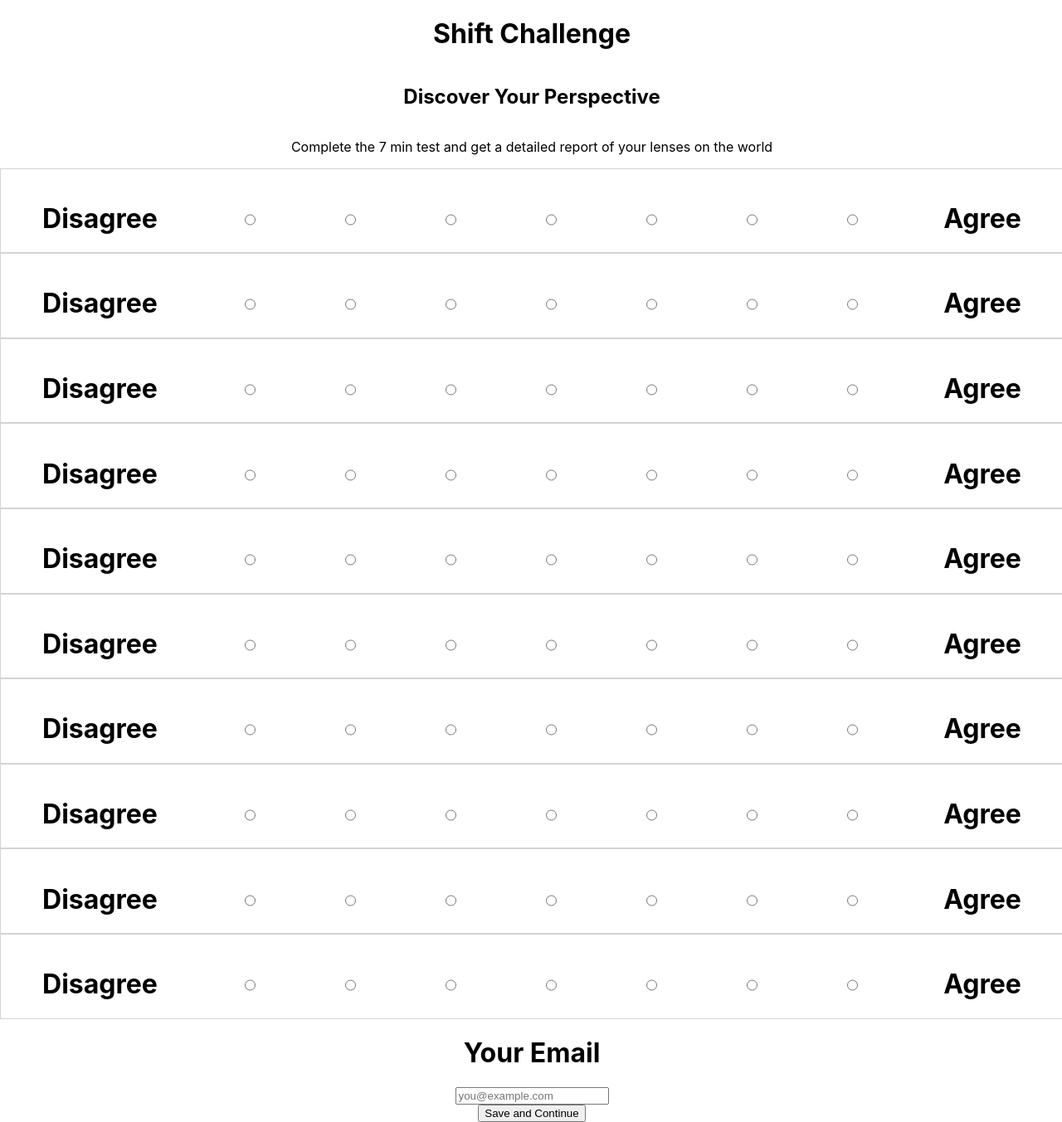
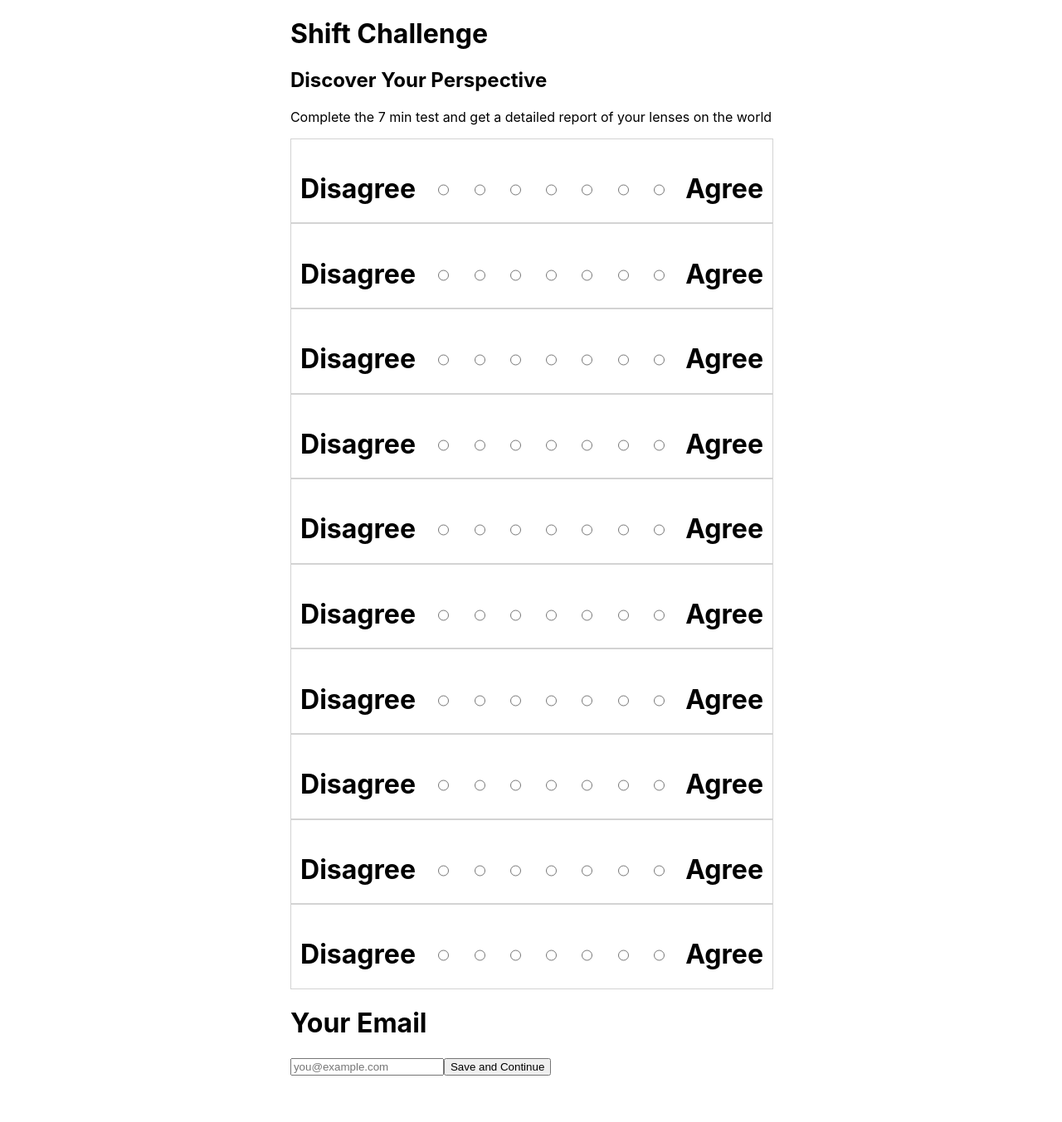
Before and after one commit to ktan114/Shift, a React (Create React App) app in the folder client/: page / in a window 1280 px wide. Shown: the whole page at 83% size. After the commit the page ends 1297 px from the top, so only its background shows below. Built offline with nearby package versions, Linux system fonts and the light colour scheme.

Commit message:
Refactored logic in App to Home page

```diff
--- a/client/src/App.js
+++ b/client/src/App.js
@@ -3,25 +3,8 @@ import axios from 'axios';
 import { Route, withRouter } from 'react-router';
 
 import './App.css';
-import Question from './components/Question/Question';
+import Home from './components/Home/Home';
 import Result from './components/Result/Result';
-
-/*
-  3 EIs
-    You find it takes effort to introduce yourself to other people.
-    You get energized going to social events that involve many interactions.
-    You do not mind being at the center of attention.
-  2 SN
-    You consider yourself more practical than creative.
-    You often spend time exploring unrealistic and impractical yet intriguing ideas.
-  2 TF
-    Winning a debate matters less to you than making sure no one gets upset.
-    Logic is usually more important than heart when it comes to making important decisions.
-  3 JP
-    Deadlines seem to you to be of relative rather than absolute importance.
-    Your home and work environments are quite tidy.
-    Keeping your options open is more important than having a to-do list.
-*/
 
 class App extends Component {
   state = {
@@ -66,90 +49,20 @@ class App extends Component {
   };
 
   render() {
-    const questions = [
-      {
-        question_number: 1,
-        question_name:
-          'You find it takes effort to introduce yourself to other people.',
-        question_type: 'EI',
-      },
-      {
-        question_number: 2,
-        question_name: 'You consider yourself more practical than creative.',
-        question_type: 'SN',
-      },
-      {
-        question_number: 3,
-        question_name:
-          'Winning a debate matters less to you than making sure no one gets upset.',
-        question_type: 'TF',
-      },
-      {
-        question_number: 4,
-        question_name:
-          'You get energized going to social events that involve many interactions.',
-        question_type: 'EI',
-      },
-      {
-        question_number: 5,
-        question_name:
-          'You often spend time exploring unrealistic and impractical yet intriguing ideas.',
-        question_type: 'SN',
-      },
-      {
-        question_number: 6,
-        question_name:
-          'Deadlines seem to you to be of relative rather than absolute importance.',
-        question_type: 'JP',
-      },
-      {
-        question_number: 7,
-        question_name:
-          'Logic is usually more important than heart when it comes to making important decisions.',
-        question_type: 'TF',
-      },
-      {
-        question_number: 8,
-        question_name: 'Your home and work environments are quite tidy.',
-        question_type: 'JP',
-      },
-      {
-        question_number: 9,
-        question_name: 'You do not mind being at the center of attention.',
-        question_type: 'EI',
-      },
-      {
-        question_number: 10,
-        question_name:
-          'Keeping your options open is more important than having a to-do list.',
-        question_type: 'JP',
-      },
-    ];
     return (
       <div className="App">
+        <Route
+          exact path="/"
+          render={props => (
+            <Home
+              handleClick={this.handleClick}
+              handleSubmit={this.handleSubmit}
+              handleInput={this.handleInput}
+              email={this.state.email}
+            />
+          )}
+        />
         <Route path="/result" component={Result} />
-        <h1>Shift Challenge</h1>
-        <h2>Discover Your Perspective</h2>
-        <p>
-          Complete the 7 min test and get a detailed report of your lenses on
-          the world
-        </p>
-        {questions.map((question, i) => {
-          return (
-            <React.Fragment key={i}>
-              <Question handleClick={this.handleClick} question={question} />
-            </React.Fragment>
-          );
-        })}
-        <h1>Your Email</h1>
-        <input
-          type="text"
-          placeholder="you@example.com"
-          name="email"
-          value={this.state.email}
-          onChange={this.handleInput}
-        />
-        <button onClick={this.handleSubmit}>Save and Continue</button>
       </div>
     );
   }
--- /dev/null
+++ b/client/src/components/Home/Home.js
@@ -0,0 +1,36 @@
+import React from 'react';
+import { withRouter } from 'react-router-dom';
+
+import questions from '../../questions';
+import Question from '../Question/Question';
+
+const Home = props => {
+  return (
+    <div>
+      <h1>Shift Challenge</h1>
+      <h2>Discover Your Perspective</h2>
+      <p>
+        Complete the 7 min test and get a detailed report of your lenses on the
+        world
+      </p>
+      {questions.map((question, i) => {
+        return (
+          <React.Fragment key={i}>
+            <Question handleClick={props.handleClick} question={question} />
+          </React.Fragment>
+        );
+      })}
+      <h1>Your Email</h1>
+      <input
+        type="text"
+        placeholder="you@example.com"
+        name="email"
+        value={props.email}
+        onChange={props.handleInput}
+      />
+      <button onClick={props.handleSubmit}>Save and Continue</button>
+    </div>
+  );
+};
+
+export default withRouter(Home);
--- /dev/null
+++ b/client/src/questions.js
@@ -0,0 +1,61 @@
+const questions = [
+  {
+    question_number: 1,
+    question_name:
+      'You find it takes effort to introduce yourself to other people.',
+    question_type: 'EI',
+  },
+  {
+    question_number: 2,
+    question_name: 'You consider yourself more practical than creative.',
+    question_type: 'SN',
+  },
+  {
+    question_number: 3,
+    question_name:
+      'Winning a debate matters less to you than making sure no one gets upset.',
+    question_type: 'TF',
+  },
+  {
+    question_number: 4,
+    question_name:
+      'You get energized going to social events that involve many interactions.',
+    question_type: 'EI',
+  },
+  {
+    question_number: 5,
+    question_name:
+      'You often spend time exploring unrealistic and impractical yet intriguing ideas.',
+    question_type: 'SN',
+  },
+  {
+    question_number: 6,
+    question_name:
+      'Deadlines seem to you to be of relative rather than absolute importance.',
+    question_type: 'JP',
+  },
+  {
+    question_number: 7,
+    question_name:
+      'Logic is usually more important than heart when it comes to making important decisions.',
+    question_type: 'TF',
+  },
+  {
+    question_number: 8,
+    question_name: 'Your home and work environments are quite tidy.',
+    question_type: 'JP',
+  },
+  {
+    question_number: 9,
+    question_name: 'You do not mind being at the center of attention.',
+    question_type: 'EI',
+  },
+  {
+    question_number: 10,
+    question_name:
+      'Keeping your options open is more important than having a to-do list.',
+    question_type: 'JP',
+  },
+];
+
+module.exports = questions;
```
